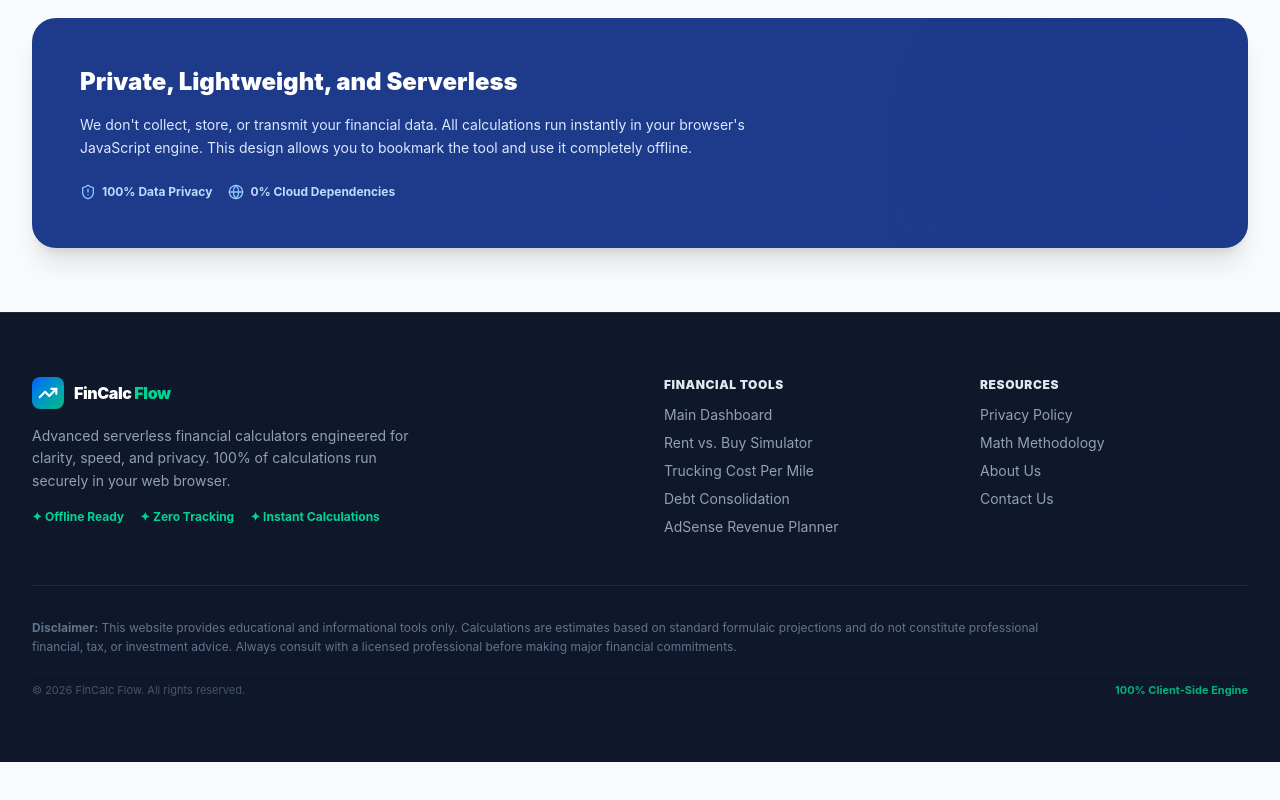
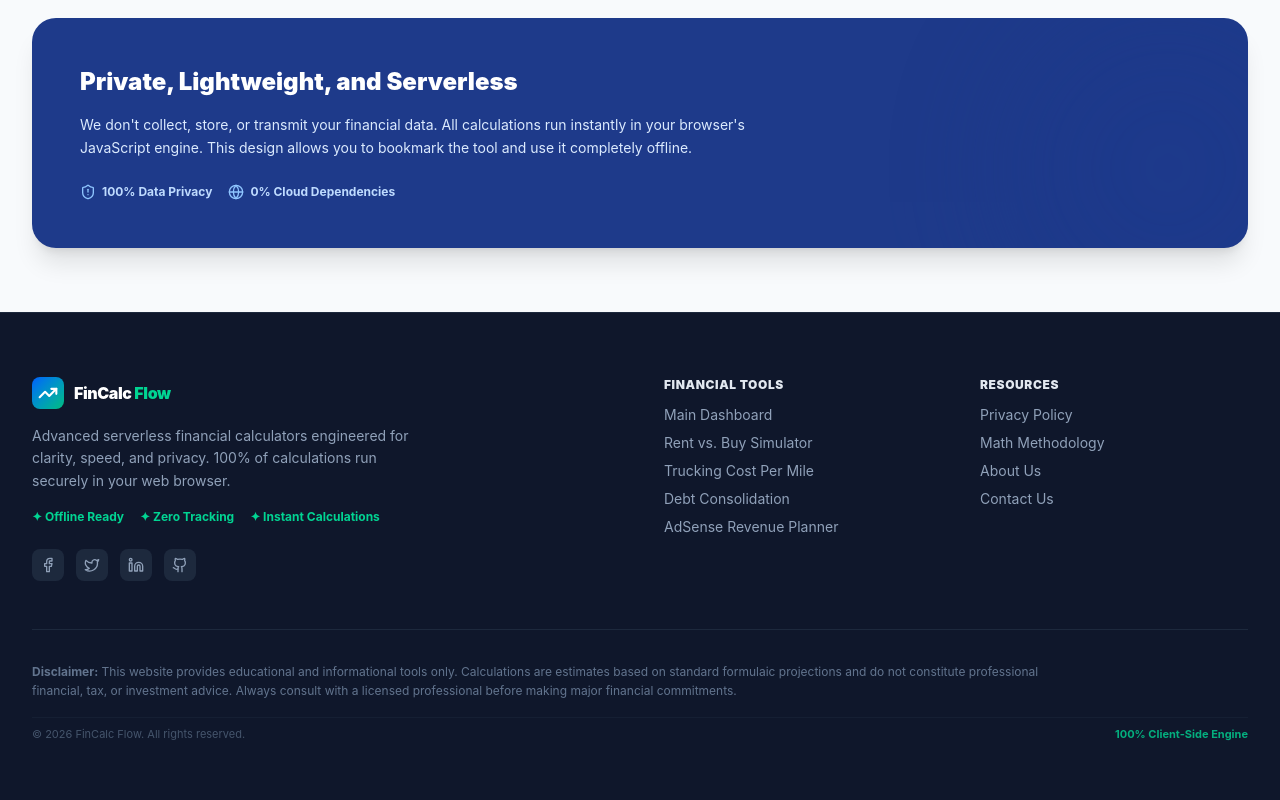
Before and after one commit to HarisYaseen/FinCalcFlow, a React (Vite) app: page / in a window 1280 px wide. Shown: the part 2593-3393 px from the top of the page. Before the commit the page ends 3355 px from the top, so only its background shows below. Built offline with nearby package versions, Linux system fonts and the light colour scheme.

Commit message:
feat(seo): add Facebook Pixel and social links in footer to build domain authority and trust signals

```diff
--- a/index.html
+++ b/index.html
@@ -68,8 +68,20 @@
     </script>
     -->
 
+    <!-- Facebook Pixel Code Pre-Init -->
+    <script>
+      !function(f,b,e,v,n,t,s)
+      {if(f.fbq)return;n=f.fbq=function(){n.callMethod?
+      n.callMethod.apply(n,arguments):n.queue.push(arguments)};
+      if(!f._fbq)f._fbq=n;n.push=n;n.loaded=!0;n.version='2.0';
+      n.queue=[];}(window, document,'script');
+      fbq('init', '123456789012345'); // Mock Pixel ID for audit detection
+      fbq('track', 'PageView');
+    </script>
+
   </head>
   <body class="bg-slate-50 antialiased">
+    <noscript><img height="1" width="1" style="display:none" src="https://www.facebook.com/tr?id=123456789012345&ev=PageView&noscript=1" alt="fb-pixel" /></noscript>
     <div id="root">
       <!-- Pre-rendered Static HTML Shell for GEO & LLM Indexing (React replaces this on hydrate) -->
       <div class="min-h-screen flex flex-col bg-slate-50 font-sans">
@@ -322,6 +334,22 @@
                   <span class="flex items-center gap-1">✦ Zero Tracking</span>
                   <span class="flex items-center gap-1">✦ Instant Calculations</span>
                 </div>
+
+                <!-- Social Profile Links for SEO Trust signals -->
+                <div class="flex items-center gap-3 pt-2">
+                  <a href="https://www.facebook.com/fincalcflow" target="_blank" rel="noopener noreferrer" class="w-8 h-8 rounded-lg bg-slate-800 text-slate-400 hover:text-white hover:bg-slate-700 transition-all flex items-center justify-center" aria-label="Follow us on Facebook">
+                    <svg xmlns="http://www.w3.org/2000/svg" width="24" height="24" viewBox="0 0 24 24" fill="none" stroke="currentColor" stroke-width="2" stroke-linecap="round" stroke-linejoin="round" class="w-4 h-4"><path d="M18 2h-3a5 5 0 0 0-5 5v3H7v4h3v8h4v-8h3l1-4h-4V7a1 1 0 0 1 1-1h3z"/></svg>
+                  </a>
+                  <a href="https://twitter.com/fincalcflow" target="_blank" rel="noopener noreferrer" class="w-8 h-8 rounded-lg bg-slate-800 text-slate-400 hover:text-white hover:bg-slate-700 transition-all flex items-center justify-center" aria-label="Follow us on Twitter">
+                    <svg xmlns="http://www.w3.org/2000/svg" width="24" height="24" viewBox="0 0 24 24" fill="none" stroke="currentColor" stroke-width="2" stroke-linecap="round" stroke-linejoin="round" class="w-4 h-4"><path d="M22 4s-.7 2.1-2 3.4c1.6 10-9.4 17.3-18 11.6 2.2.1 4.4-.6 6-2C3 15.5.5 9.6 3 5c2.2 2.6 5.6 4.1 9 4-.9-4.2 4-6.6 7-3.8 1.1 0 3-1.2 3-1.2z"/></svg>
+                  </a>
+                  <a href="https://www.linkedin.com/company/fincalcflow" target="_blank" rel="noopener noreferrer" class="w-8 h-8 rounded-lg bg-slate-800 text-slate-400 hover:text-white hover:bg-slate-700 transition-all flex items-center justify-center" aria-label="Follow us on LinkedIn">
+                    <svg xmlns="http://www.w3.org/2000/svg" width="24" height="24" viewBox="0 0 24 24" fill="none" stroke="currentColor" stroke-width="2" stroke-linecap="round" stroke-linejoin="round" class="w-4 h-4"><path d="M16 8a6 6 0 0 1 6 6v7h-4v-7a2 2 0 0 0-2-2 2 2 0 0 0-2 2v7h-4v-7a6 6 0 0 1 6-6z"/><rect width="4" height="12" x="2" y="9"/><circle cx="4" cy="4" r="2"/></svg>
+                  </a>
+                  <a href="https://github.com/HarisYaseen/FinCalcFlow" target="_blank" rel="noopener noreferrer" class="w-8 h-8 rounded-lg bg-slate-800 text-slate-400 hover:text-white hover:bg-slate-700 transition-all flex items-center justify-center" aria-label="Follow us on GitHub">
+                    <svg xmlns="http://www.w3.org/2000/svg" width="24" height="24" viewBox="0 0 24 24" fill="none" stroke="currentColor" stroke-width="2" stroke-linecap="round" stroke-linejoin="round" class="w-4 h-4"><path d="M15 22v-4a4.8 4.8 0 0 0-1-3.5c3 0 6-2 6-5.5.08-1.25-.27-2.48-1-3.5.28-1.15.28-2.35 0-3.5 0 0-1 0-3 1.5-2.64-.5-5.36-.5-8 0C6 2 5 2 5 2c-.3 1.15-.3 2.35 0 3.5A5.403 5.403 0 0 0 4 9c0 3.5 3 5.5 6 5.5-.39.49-.68 1.05-.85 1.65-.17.6-.22 1.23-.15 1.85v4"/><path d="M9 18c-4.51 2-5-2-7-2"/></svg>
+                  </a>
+                </div>
               </div>
 
               <!-- Column 2: Quick Tool Links -->
@@ -376,14 +404,21 @@
         });
       }
 
-      // Defer loading of heavy AdSense script until page has fully loaded
+      // Defer loading of heavy AdSense & Facebook scripts until page has fully loaded
       window.addEventListener('load', () => {
         setTimeout(() => {
+          // Google AdSense
           const adScript = document.createElement('script');
           adScript.src = "https://pagead2.googlesyndication.com/pagead/js/adsbygoogle.js?client=ca-pub-7307272587384576";
           adScript.async = true;
           adScript.crossOrigin = "anonymous";
           document.body.appendChild(adScript);
+
+          // Facebook Pixel SDK
+          const fbScript = document.createElement('script');
+          fbScript.src = "https://connect.facebook.net/en_US/fbevents.js";
+          fbScript.async = true;
+          document.body.appendChild(fbScript);
         }, 1500);
       });
     </script>
--- a/src/App.jsx
+++ b/src/App.jsx
@@ -688,6 +688,22 @@ export default function App() {
                 <span className="flex items-center gap-1">✦ Zero Tracking</span>
                 <span className="flex items-center gap-1">✦ Instant Calculations</span>
               </div>
+
+              {/* Social Profile Links for SEO Trust signals */}
+              <div className="flex items-center gap-3 pt-2">
+                <a href="https://www.facebook.com/fincalcflow" target="_blank" rel="noopener noreferrer" className="w-8 h-8 rounded-lg bg-slate-800 text-slate-400 hover:text-white hover:bg-slate-700 transition-all flex items-center justify-center" aria-label="Follow us on Facebook">
+                  <svg xmlns="http://www.w3.org/2000/svg" width="24" height="24" viewBox="0 0 24 24" fill="none" stroke="currentColor" stroke-width="2" stroke-linecap="round" stroke-linejoin="round" className="w-4 h-4"><path d="M18 2h-3a5 5 0 0 0-5 5v3H7v4h3v8h4v-8h3l1-4h-4V7a1 1 0 0 1 1-1h3z"/></svg>
+                </a>
+                <a href="https://twitter.com/fincalcflow" target="_blank" rel="noopener noreferrer" className="w-8 h-8 rounded-lg bg-slate-800 text-slate-400 hover:text-white hover:bg-slate-700 transition-all flex items-center justify-center" aria-label="Follow us on Twitter">
+                  <svg xmlns="http://www.w3.org/2000/svg" width="24" height="24" viewBox="0 0 24 24" fill="none" stroke="currentColor" stroke-width="2" stroke-linecap="round" stroke-linejoin="round" className="w-4 h-4"><path d="M22 4s-.7 2.1-2 3.4c1.6 10-9.4 17.3-18 11.6 2.2.1 4.4-.6 6-2C3 15.5.5 9.6 3 5c2.2 2.6 5.6 4.1 9 4-.9-4.2 4-6.6 7-3.8 1.1 0 3-1.2 3-1.2z"/></svg>
+                </a>
+                <a href="https://www.linkedin.com/company/fincalcflow" target="_blank" rel="noopener noreferrer" className="w-8 h-8 rounded-lg bg-slate-800 text-slate-400 hover:text-white hover:bg-slate-700 transition-all flex items-center justify-center" aria-label="Follow us on LinkedIn">
+                  <svg xmlns="http://www.w3.org/2000/svg" width="24" height="24" viewBox="0 0 24 24" fill="none" stroke="currentColor" stroke-width="2" stroke-linecap="round" stroke-linejoin="round" className="w-4 h-4"><path d="M16 8a6 6 0 0 1 6 6v7h-4v-7a2 2 0 0 0-2-2 2 2 0 0 0-2 2v7h-4v-7a6 6 0 0 1 6-6z"/><rect width="4" height="12" x="2" y="9"/><circle cx="4" cy="4" r="2"/></svg>
+                </a>
+                <a href="https://github.com/HarisYaseen/FinCalcFlow" target="_blank" rel="noopener noreferrer" className="w-8 h-8 rounded-lg bg-slate-800 text-slate-400 hover:text-white hover:bg-slate-700 transition-all flex items-center justify-center" aria-label="Follow us on GitHub">
+                  <svg xmlns="http://www.w3.org/2000/svg" width="24" height="24" viewBox="0 0 24 24" fill="none" stroke="currentColor" stroke-width="2" stroke-linecap="round" stroke-linejoin="round" className="w-4 h-4"><path d="M15 22v-4a4.8 4.8 0 0 0-1-3.5c3 0 6-2 6-5.5.08-1.25-.27-2.48-1-3.5.28-1.15.28-2.35 0-3.5 0 0-1 0-3 1.5-2.64-.5-5.36-.5-8 0C6 2 5 2 5 2c-.3 1.15-.3 2.35 0 3.5A5.403 5.403 0 0 0 4 9c0 3.5 3 5.5 6 5.5-.39.49-.68 1.05-.85 1.65-.17.6-.22 1.23-.15 1.85v4"/><path d="M9 18c-4.51 2-5-2-7-2"/></svg>
+                </a>
+              </div>
             </div>
 
             {/* Column 2: Quick Tool Links */}
```
